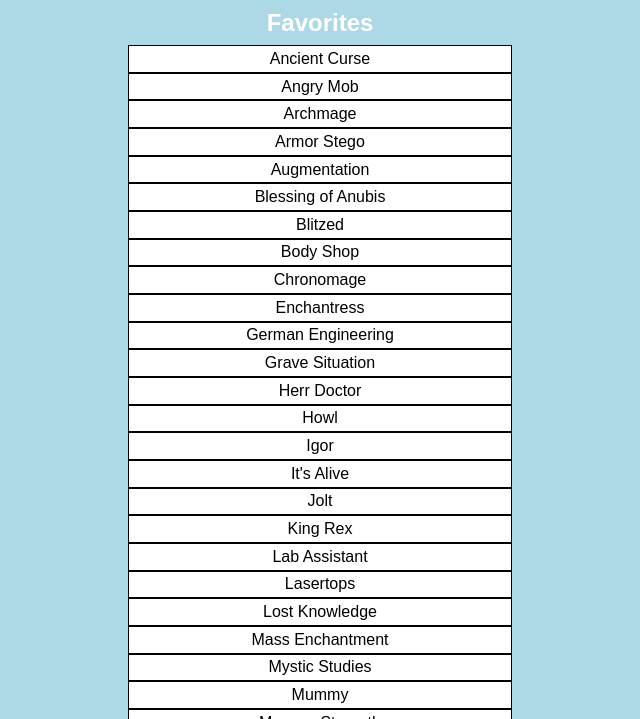
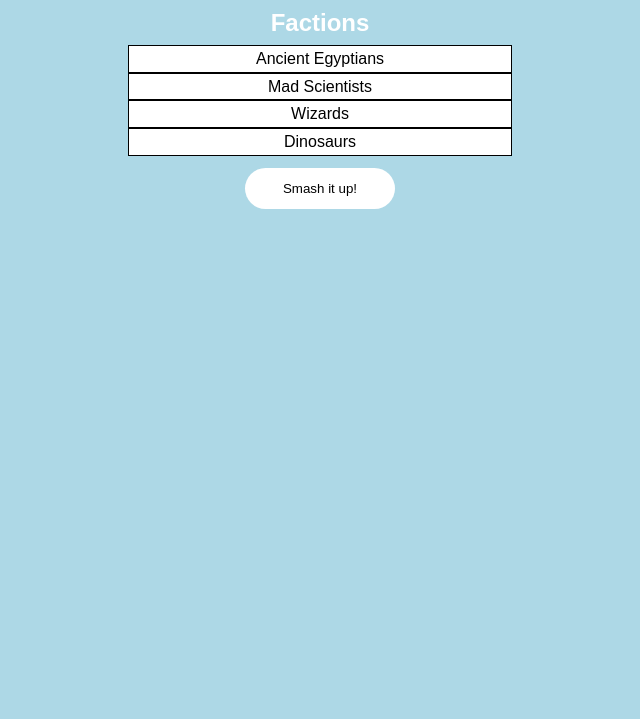
Before and after one commit to DevelopingWriter96/smashupapp, a plain HTML site: page index.html in a window 1280 px wide. Shown: the part 81-800 px from the top of the page, without its empty margins (320-960 px from the left). Drawn offline with Linux system fonts and the light colour scheme.

Commit message:
Added dynamic faction array

```diff
--- a/data.js
+++ b/data.js
@@ -160,7 +160,7 @@ let cardData = [
         cardPower: 2,
         cardType: "Minion",
         cardText: "Ongoing: After this minion is destroyed or discarded, place a +1 counter on one of your minions.",
-        cardFaction: "Mad Scientist",
+        cardFaction: "Mad Scientists",
         numberInFaction: 4,
         owned: false,
         favorite: false
@@ -529,8 +529,21 @@ let cardData = [
     }
 ]
 
+let factions = []
 let chosenFaction = "Dinosaurs"
 let chosenFaction2 = "Ancient Egyptians"
+
+function getFactions() {
+    cardData.forEach(function(card) {
+        console.log(card.cardFaction);
+        if (factions.includes(card.cardFaction) == false) {
+            factions.push(card.cardFaction)
+        }
+    })
+    console.log(factions)
+}
+
+getFactions()
 
 function smashItUp() {
     cardData.forEach(function(card) {
@@ -546,8 +559,10 @@ function smashItUp() {
     })
 }
 
+// smashItUp();
+
 function factionSort() {
-        factionName.textContent = card.cardFaction
+        factionName.textContent = chosenFaction;
         smashlist.innerHTML = null;
         cardData.forEach(function(card) {
         console.log(card);
@@ -568,7 +583,7 @@ function favoriteSort() {
     smashlist.innerHTML = null;
     cardData.forEach(function(card) {
         console.log(card);
-        if (card.favorite = true) {
+        if (card.favorite == true) {
         let newFaction = document.createElement('li')
         newFaction.textContent = card.cardName
         smashlist.appendChild(newFaction)
@@ -578,4 +593,17 @@ function favoriteSort() {
     })
 }
 
-favoriteSort()
+// favoriteSort()
+
+function displayFaction() {
+    factionName.textContent = "Factions"
+    smashlist.innerHTML = null;
+    factions.forEach(function(faction) {
+        console.log(faction);
+        let newFaction = document.createElement('li')
+        newFaction.textContent = faction
+        smashlist.appendChild(newFaction)
+    })
+}
+
+displayFaction()
--- a/index.html
+++ b/index.html
@@ -10,7 +10,7 @@
                 <button class="sortCollect">Collections</button>
                 <button class="sortFav">Favorites</button>
         </header>
-        <main>
+        <main id="mainDiv">
             <div id="cards">
             <h2 id ="factionName"></h2>
             <ul id="smashlist">
```
